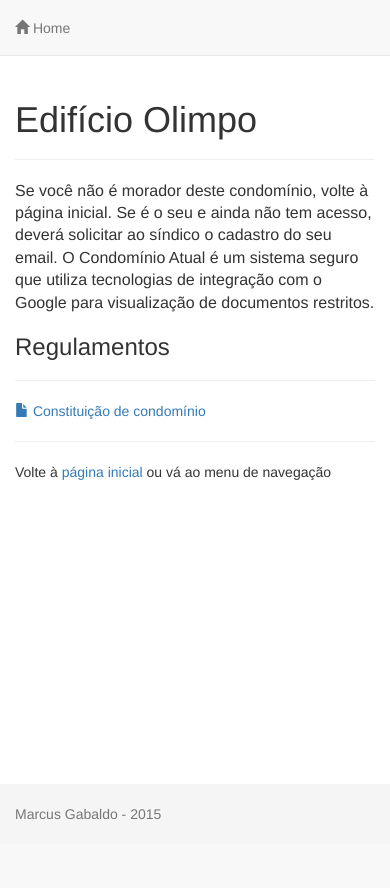
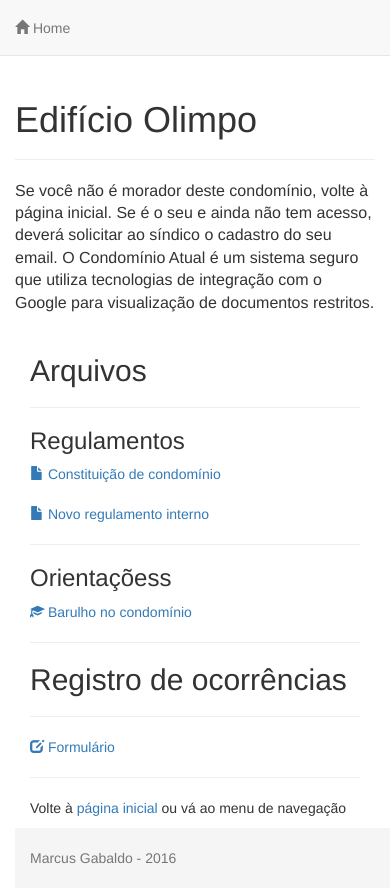
Before and after one commit to henriquebastos/catual, a Django app: page /olimpo/ in a window 390 px wide. Before the commit the page ends 820 px from the top, so only its background shows below. Run offline with Django 3.2, Linux system fonts and the light colour scheme; some libraries are stand-ins or nearby versions.

Commit message:
adicionando formulario

```diff
--- a/catual/core/templates/index.html
+++ b/catual/core/templates/index.html
@@ -45,7 +45,7 @@
 
     <footer class="footer">
       <div class="container">
-        <p class="text-muted">Marcus Gabaldo - 2015</p>
+        <p class="text-muted">Marcus Gabaldo - 2016</p>
       </div>
     </footer>
 
--- a/catual/core/templates/olimpo.html
+++ b/catual/core/templates/olimpo.html
@@ -32,18 +32,36 @@
       <p class="lead">Se você não é morador deste condomínio, volte à página inicial. Se é o seu e ainda
           não tem acesso, deverá solicitar ao síndico o cadastro do seu email. O Condomínio Atual é um sistema seguro que
           utiliza tecnologias de integração com o Google para visualização de documentos restritos.</p>
+        <div class="container">
+        <div class="row">
+            <div class="col-md-6">
+               <h2>Arquivos</h2>
+                <hr>
+                <h3>Regulamentos</h3>
+                <a href="https://drive.google.com/file/d/0B6EoP5kaEOYOTjA1S1NnMTlQV1U/view?usp=sharing"><span class="glyphicon glyphicon-file"></span> Constituição de condomínio</a>
+                <br><br>
+                <a href="https://drive.google.com/open?id=0B6EoP5kaEOYORDNhSV9jTDlJZnc"><span class="glyphicon glyphicon-file"></span> Novo regulamento interno</a>
+                <hr>
+                <h3>Orientaçõess</h3>
+                <a href="https://drive.google.com/open?id=0B6EoP5kaEOYOYzBZZDlmVGFmUFU"><span class="glyphicon glyphicon-education"></span> Barulho no condomínio</a>
+                <hr>
+            </div>
+            <div class="col-md-6">
+                <h2>Registro de ocorrências</h2>
+                <hr>
+                <a href="https://docs.google.com/forms/d/1e_fXx0AR_U2KGstuHDysnIql4fhmFsXujnJOw1lwA2Q/viewform"><span class="glyphicon glyphicon-edit"></span> Formulário</a
+            </div>
+        </div>
+        </div>
 
 
-        <h3>Regulamentos</h3>
-        <hr>
-        <a href="https://drive.google.com/file/d/0B6EoP5kaEOYOTjA1S1NnMTlQV1U/view?usp=sharing"><span class="glyphicon glyphicon-file"></span> Constituição de condomínio</a>
         <hr>
         <p>Volte à <a href="../">página inicial</a> ou vá ao menu de navegação</p>
 
     </div>
     <footer class="footer">
       <div class="container">
-        <p class="text-muted">Marcus Gabaldo - 2015</p>
+        <p class="text-muted">Marcus Gabaldo - 2016</p>
       </div>
     </footer>
 
```
